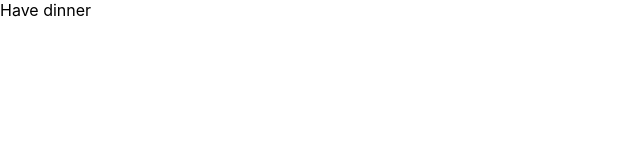
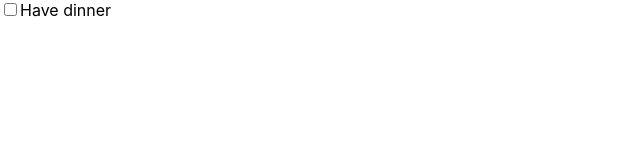
Before and after one commit to assembleco/pose, a React (Create React App) app: page / in a window 1280 px wide. Shown: the top 160 px of the page, without its empty margins (0-640 px from the left). Built offline with nearby package versions, Linux system fonts and the light colour scheme.

Commit message:
Use a render view to display tasks.

```diff
--- a/src/App.js
+++ b/src/App.js
@@ -1,10 +1,28 @@
-import { types } from "mobx-state-tree"
+import { types, applyPatch, onPatch } from "mobx-state-tree"
 import { values } from "mobx"
+import { observer } from "mobx-react"
 
 var Task = types.model({
   label: types.string,
   done: types.boolean,
-})
+}).views(self => ({
+  get display() {
+    return (
+      <div>
+        <input
+          type="checkbox"
+          checked={self.done}
+          onChange={(e) => applyPatch(self, {
+            op: "replace",
+            path: `./done`,
+            value: !self.done,
+          })}
+        />
+        {self.label}
+      </div>
+    )
+  }
+}))
 
 var Agenda = types.model({
   tasks: types.map(Task),
@@ -16,17 +34,16 @@ window.model = Agenda.create({
   }
 })
 
+// onPatch(window.model, patch => {
+//     console.info("Got change: ", patch)
+// })
+
 function App() {
   return (
     <>
-      {values(window.model.tasks).map(task => (
-        <div>
-          <checkbox checked={task.done} />
-          {task.label}
-        </div>
-      ))}
+      {values(window.model.tasks).map(task => task.display)}
     </>
   );
 }
 
-export default App;
+export default observer(App);
```
